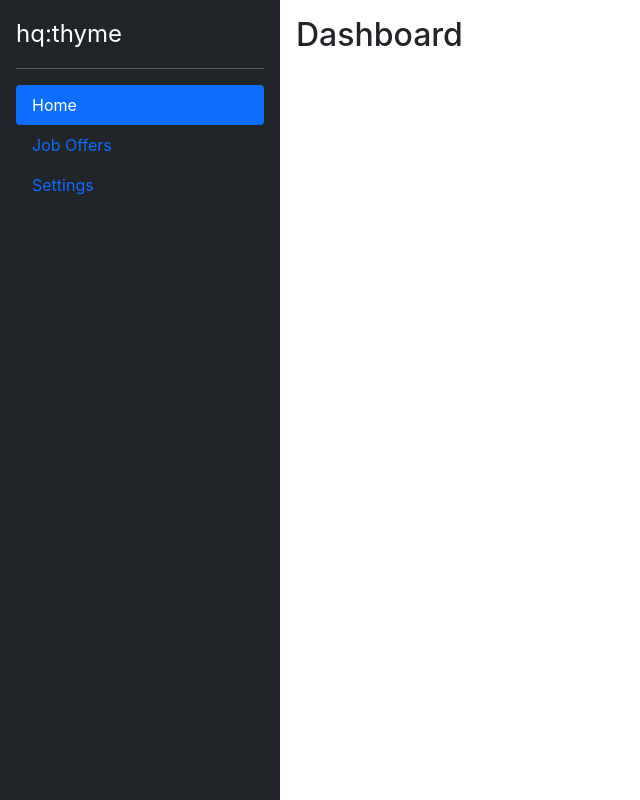
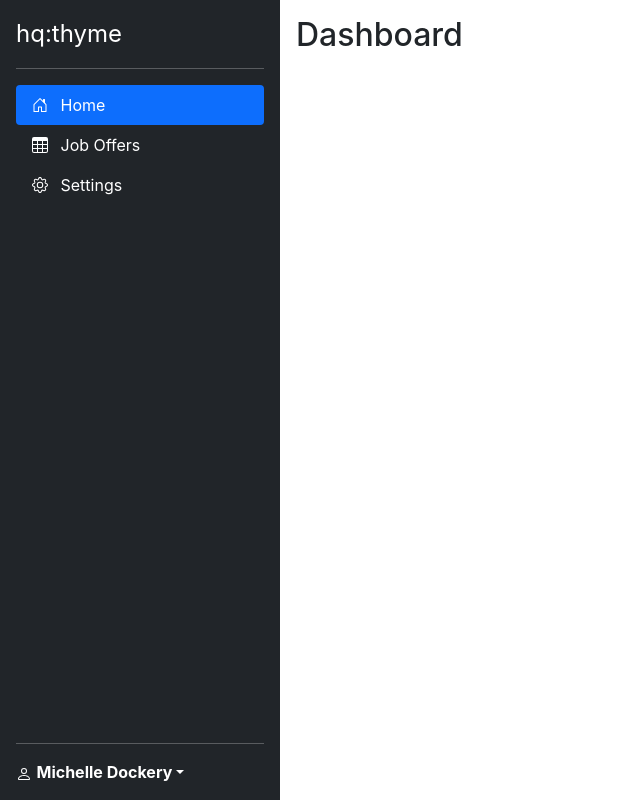
Before and after one commit to brandonshowers/hq-thyme, a React (Create React App) app: page / in a window 1280 px wide. Shown: the whole page, without its empty margins (0-640 px from the left). Built offline with nearby package versions, Linux system fonts and the light colour scheme.

Commit message:
Quick sidebar styles update

```diff
--- a/package.json
+++ b/package.json
@@ -10,6 +10,7 @@
     "react": "^17.0.2",
     "react-bootstrap": "^1.6.3",
     "react-dom": "^17.0.2",
+    "react-icons": "^4.2.0",
     "react-router-dom": "^5.3.0",
     "react-scripts": "4.0.3",
     "styled-components": "^5.3.1",
--- a/src/components/AppSidebar/index.js
+++ b/src/components/AppSidebar/index.js
@@ -1,21 +1,44 @@
 import { Link, NavLink } from "react-router-dom"
+import { BsGear, BsHouseDoor, BsPerson, BsTable } from 'react-icons/bs'
+import { IconContext } from "react-icons"
+import { Dropdown } from "react-bootstrap"
 
 const AppSidebar = ({ className }) => {
   return (
     <div className={ className } style={{ width: "280px" }}>
       <Link to="/" className="text-white text-decoration-none p-0 fs-4">hq:thyme</Link>
       <hr />
+      <IconContext.Provider value={{ className: "bi me-2" }}>
       <ul className="nav nav-pills flex-column mb-auto">
         <li className="nav-item">
-          <NavLink exact to="/" className="nav-link">Home</NavLink>
+          <NavLink exact to="/" className="nav-link text-white">
+            <BsHouseDoor/>
+            { " Home " }
+          </NavLink>
         </li>
         <li className="nav-item">
-          <NavLink to="/job-offers" className="nav-link">Job Offers</NavLink>
+          <NavLink to="/job-offers" className="nav-link text-white">
+            <BsTable/>
+            { " Job Offers " }
+          </NavLink>
         </li>
         <li className="nav-item">
-          <NavLink to="/settings" className="nav-link">Settings</NavLink>
+          <NavLink to="/settings" className="nav-link text-white">
+            <BsGear/>
+            { " Settings " }
+          </NavLink>
         </li>
       </ul>
+      </IconContext.Provider>
+      <hr />
+      <Dropdown>
+        <Dropdown.Toggle to="#" as={Link} variant="dark" className="text-decoration-none text-white">
+          <BsPerson/> <strong>Michelle Dockery</strong>
+        </Dropdown.Toggle>
+        <Dropdown.Menu variant="dark">
+          <Dropdown.Item to="#" as={Link}>Sign Out</Dropdown.Item>
+        </Dropdown.Menu>
+      </Dropdown>
     </div>
   )
 }
--- a/src/index.css
+++ b/src/index.css
@@ -15,3 +15,9 @@ body {
   overflow-x: auto;
   overflow-y: hidden;
 }
+
+.bi {
+  vertical-align: -.125em;
+  pointer-events: none;
+  fill: currentColor;
+}
```
Also changed, not shown: 1 other file (tests, documents, lock files or other folders).
